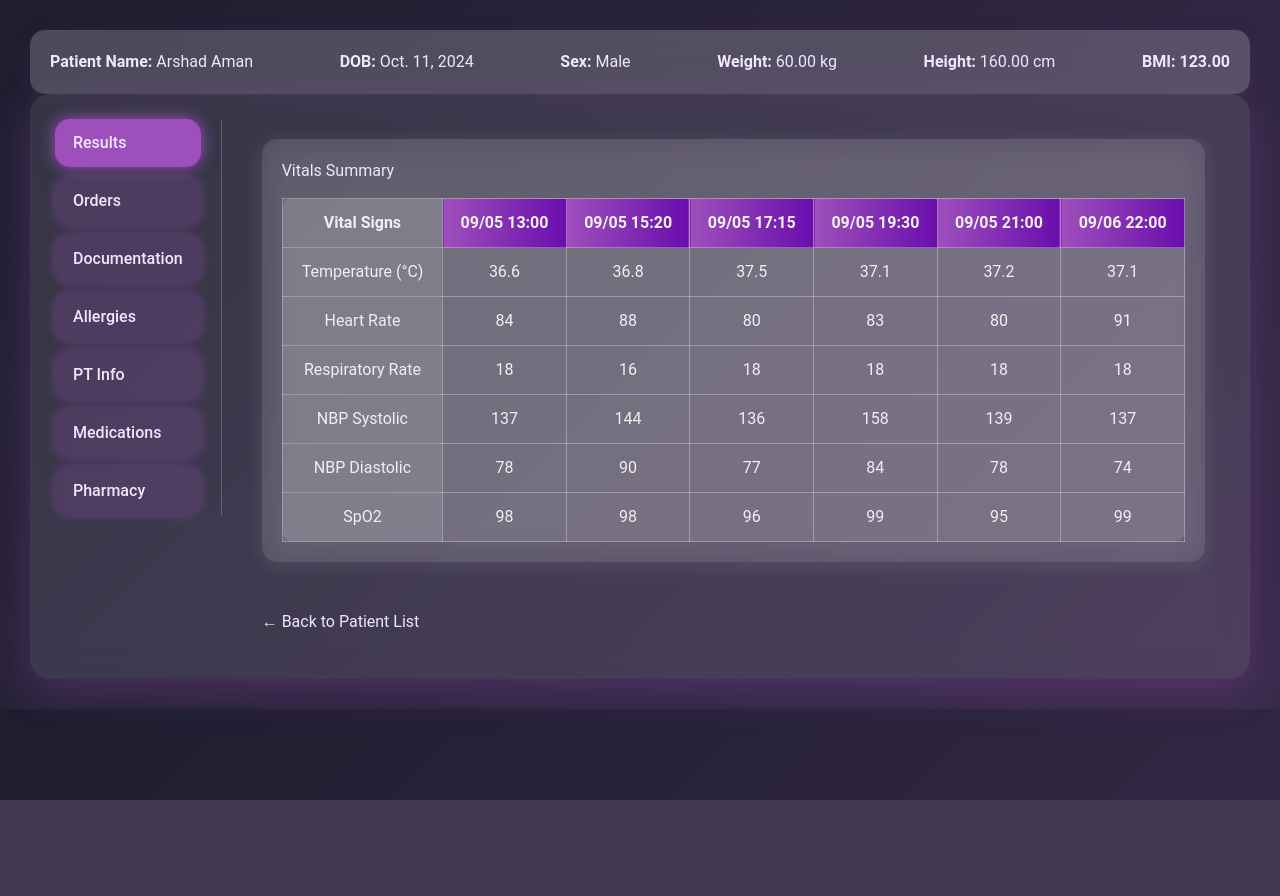
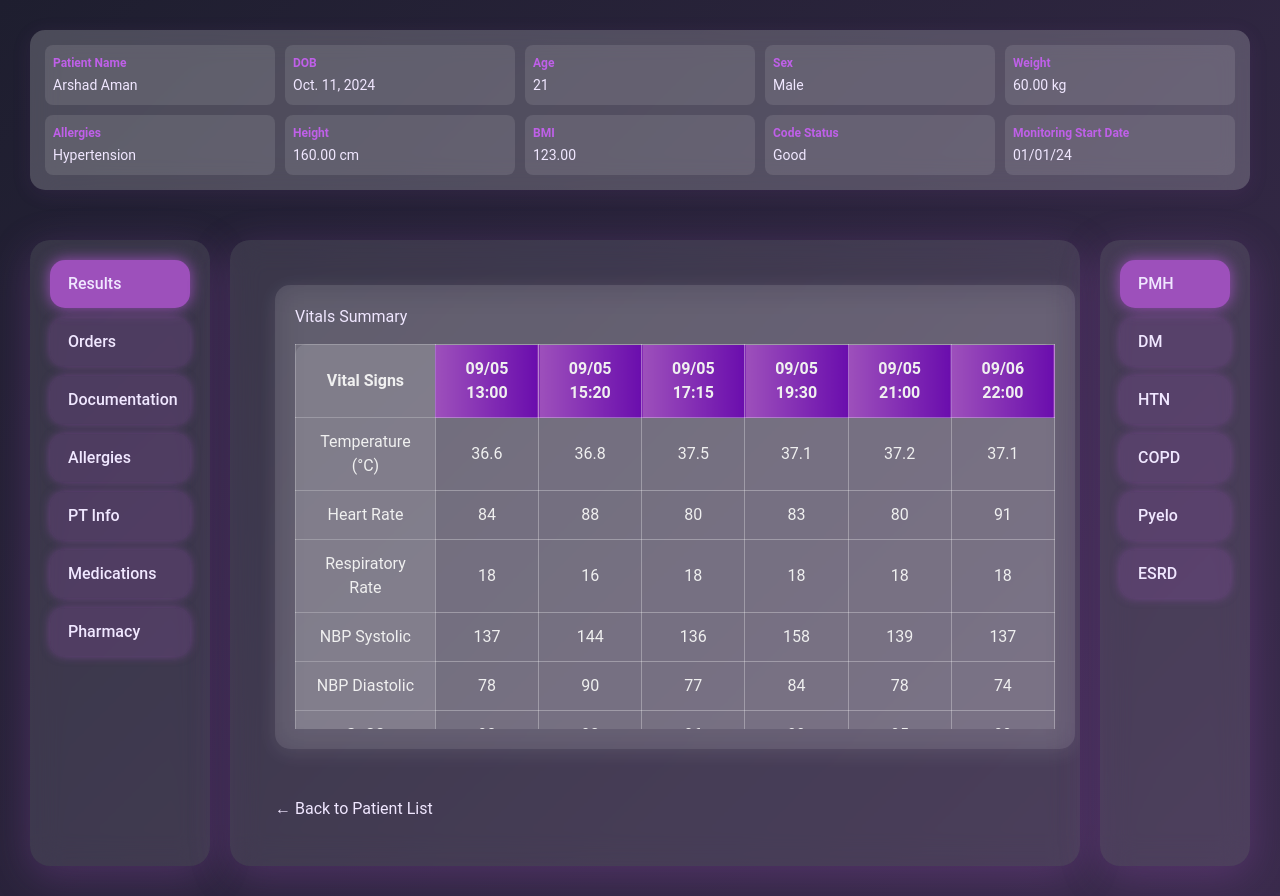
Before and after one commit to ArshadAman/rpm, a Django app: page /view-patient/54b42c7f-54fc-4316-906b-e4fa29251fdb/ in a window 1280 px wide. Before the commit the page ends 800 px from the top, so only its background shows below. Run offline with Django 4.2, Linux system fonts and the light colour scheme; a user stored in the database is signed in; data comes from the database, SQL or seed files in the repository; both versions use the stored data as it was after the commit; some libraries are stand-ins or nearby versions.

Commit message:
layout updated

```diff
--- a/templates/index.html
+++ b/templates/index.html
@@ -22,47 +22,85 @@
       .container {
         max-width: 100%;
         margin: auto;
+        margin-top: 50px;
+        display: flex;
+        gap: 20px;
+      }
+
+      .left-panel {
+        width: 180px;
+        background: rgba(255, 255, 255, 0.1);
+        backdrop-filter: blur(15px);
+        padding: 20px;
+        border-radius: 20px;
+        box-shadow: 0px 10px 40px rgba(157, 80, 187, 0.3);
+      }
+
+      .main-content {
+        flex: 1;
         background: rgba(255, 255, 255, 0.1);
         backdrop-filter: blur(15px);
         padding: 25px;
         border-radius: 20px;
         box-shadow: 0px 10px 40px rgba(157, 80, 187, 0.3);
-        display: flex;
-        gap: 20px;
-        flex-direction: row-reverse; /* Reverse the flex direction */
+        overflow-x: auto;
+        min-width: 0;
       }
 
-      .main-content {
-        flex: 1;
-        overflow-x: auto;
-        min-width: 0; /* Important for proper flex behavior */
+      .right-panel {
+        width: 150px;
+        background: rgba(255, 255, 255, 0.1);
+        backdrop-filter: blur(15px);
+        padding: 20px;
+        border-radius: 20px;
+        box-shadow: 0px 10px 40px rgba(157, 80, 187, 0.3);
       }
 
       .patient-details {
-        display: flex;
-        justify-content: space-between;
-        flex-wrap: wrap;
-        padding: 20px;
-        backdrop-filter: blur(15px); /* Frosted glass effect */
-        border-radius: 15px; /* Rounded corners */
+        display: grid;
+        grid-template-columns: repeat(5, 1fr);
+        gap: 10px;
+        padding: 15px;
+        backdrop-filter: blur(15px);
+        border-radius: 15px;
         background: rgba(255, 255, 255, 0.2);
         box-shadow: 0px 4px 20px rgba(157, 80, 187, 0.1);
+      }
+
+      .patient-details > div {
+        display: flex;
+        flex-direction: column;
+        gap: 3px;
+        padding: 8px;
+        background: rgba(255, 255, 255, 0.1);
+        border-radius: 8px;
+        min-height: 60px;
+        justify-content: center;
+      }
+
+      .patient-details strong {
+        color:rgb(191, 96, 232);
+        font-size: 12px;
+      }
+
+      .patient-details span {
+        font-size: 14px;
+        color: #f0e7ff;
       }
 
       .tabs {
         display: flex;
         flex-direction: column;
         gap: 10px;
-        margin: 0;
-        position: sticky;
-        top: 30px;
-        height: fit-content;
-        min-width: 150px;
-        padding-right: 20px; /* Changed from padding-left to padding-right */
-        border-right: 1px solid rgba(255, 255, 255, 0.2); /* Changed from border-left to border-right */
       }
 
-      .tabs div {
+      .right-tabs {
+        display: flex;
+        flex-direction: column;
+        gap: 10px;
+      }
+
+      .tabs div, .right-tabs div {
         padding: 12px 18px;
         border-radius: 15px;
         cursor: pointer;
@@ -74,12 +112,12 @@
         text-align: left;
       }
 
-      .tabs div.active {
+      .tabs div.active, .right-tabs div.active {
         background: #9D50BB;
         box-shadow: 0 0 15px rgba(157, 80, 187, 1);
       }
 
-      .tabs div:hover {
+      .tabs div:hover, .right-tabs div:hover {
         background: rgba(157, 80, 187, 0.5);
         box-shadow: 0 0 15px rgba(157, 80, 187, 0.7);
         transform: scale(1.05);
@@ -253,18 +281,75 @@
   <body>
     <!-- Patient Information Section -->
     <div class="patient-details">
+      <!-- First Row -->
       <div>
-        <strong>Patient Name:</strong> {{patient.user.first_name}}
-        {{patient.user.last_name}}
+        <strong>Patient Name</strong>
+        <span>{{patient.user.first_name}} {{patient.user.last_name}}</span>
       </div>
-      <div><strong>DOB:</strong> {{patient.date_of_birth}}</div>
-      <div><strong>Sex:</strong> {{patient.sex}}</div>
-      <div><strong>Weight:</strong> {{patient.weight}} kg</div>
-      <div><strong>Height:</strong> {{patient.height}} cm</div>
-      <div><strong>BMI: {{patient.bmi}}</strong></div>
+      <div>
+        <strong>DOB</strong>
+        <span>{{patient.date_of_birth}}</span>
+      </div>
+      <div>
+        <strong>Age</strong>
+        <span>21</span>
+      </div>
+      <div>
+        <strong>Sex</strong>
+        <span>Male</span>
+      </div>
+
+      <div>
+        <strong>Weight</strong>
+        <span>{{patient.weight}} kg</span>
+      </div>
+      <div>
+        <strong>Allergies</strong>
+        <span>Hypertension</span>
+      </div>
+      <div>
+        <strong>Height</strong>
+        <span>{{patient.height}} cm</span>
+      </div>
+      <div>
+        <strong>BMI</strong>
+        <span>{{patient.bmi}}</span>
+      </div>
+      <!-- Second Row -->
+
+      <div>
+        <strong>Code Status</strong>
+        <span>Good</span>
+      </div>
+
+      <div>
+        <strong>Monitoring Start Date</strong>
+        <span>01/01/24</span>
+      </div>
+      {% comment %} <div>
+        <strong>Default Data 1</strong>
+        <span>Value 1</span>
+      </div>
+      <div>
+        <strong>Default Data 2</strong>
+        <span>Value 2</span>
+      </div> {% endcomment %}
     </div>
 
     <div class="container">
+      <!-- Left Panel -->
+      <div class="left-panel">
+        <div class="tabs">
+          <div class="active" onclick="showTab('results')">Results</div>
+          <div onclick="showTab('orders')">Orders</div>
+          <div onclick="showTab('documentation')">Documentation</div>
+          <div onclick="showTab('allergies')">Allergies</div>
+          <div onclick="showTab('ptinfo')">PT Info</div>
+          <div onclick="showTab('medications')">Medications</div>
+          <div onclick="showTab('pharmacy')">Pharmacy</div>
+        </div>
+      </div>
+
       <!-- Main Content Section -->
       <div class="main-content">
         <!-- Content Section for Tabs -->
@@ -445,15 +530,16 @@
         </div>
       </div>
 
-      <!-- Tabs for Navigation -->
-      <div class="tabs">
-        <div class="active" onclick="showTab('results')">Results</div>
-        <div onclick="showTab('orders')">Orders</div>
-        <div onclick="showTab('documentation')">Documentation</div>
-        <div onclick="showTab('allergies')">Allergies</div>
-        <div onclick="showTab('ptinfo')">PT Info</div>
-        <div onclick="showTab('medications')">Medications</div>
-        <div onclick="showTab('pharmacy')">Pharmacy</div>
+      <!-- Right Panel -->
+      <div class="right-panel">
+        <div class="right-tabs">
+          <div class="active" onclick="showRightTab('pmh')">PMH</div>
+          <div onclick="showRightTab('dm')">DM</div>
+          <div onclick="showRightTab('htn')">HTN</div>
+          <div onclick="showRightTab('copd')">COPD</div>
+          <div onclick="showRightTab('pyelo')">Pyelo</div>
+          <div onclick="showRightTab('esrd')">ESRD</div>
+        </div>
       </div>
     </div>
 
@@ -467,6 +553,13 @@
 
         document.getElementById(tabId).style.display = "block";
         event.target.classList.add("active");
+      }
+
+      function showRightTab(tabId) {
+        const tabButtons = document.querySelectorAll(".right-tabs div");
+        tabButtons.forEach((button) => button.classList.remove("active"));
+        event.target.classList.add("active");
+        // Add your right tab content display logic here
       }
 
       function fetchReportDetails(reportId) {
```
Also changed, not shown: other parts of templates/index.html (+10 -20 lines), db.sqlite3.
